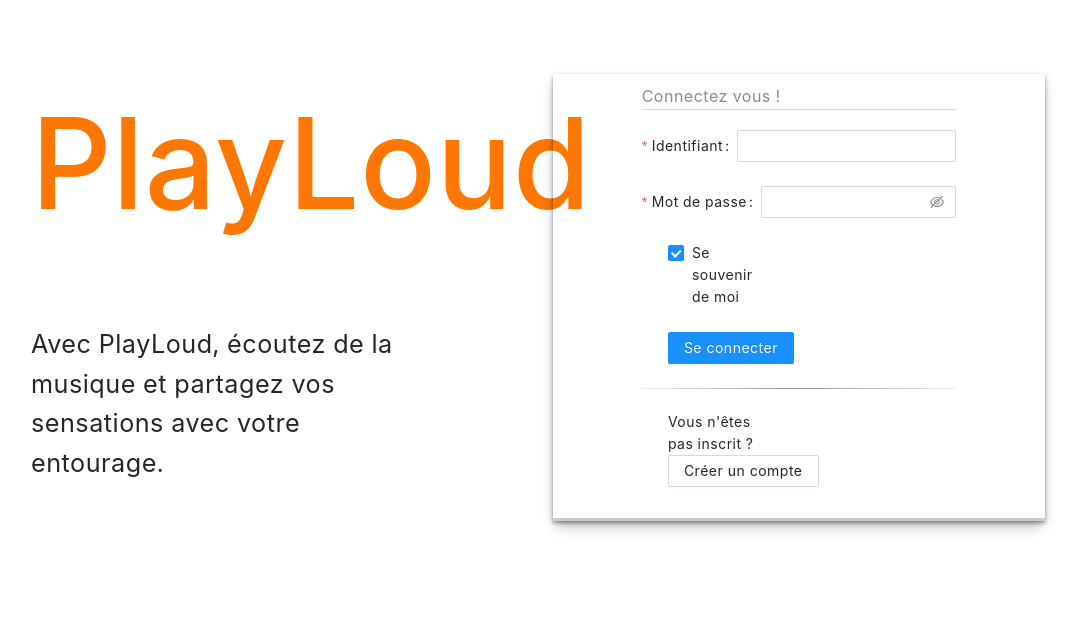
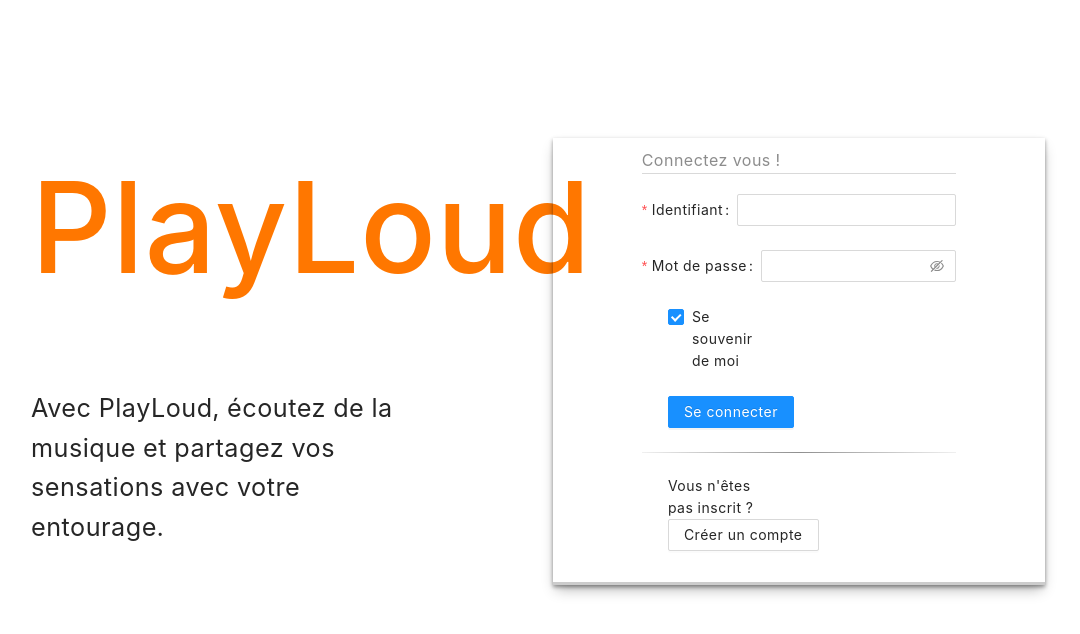
Before and after one commit to gueyemoo/social-network-frontend, a React (Create React App) app: page / in a window 1280 px wide. Shown: the top 634 px of the page, without its empty margins (97-1177 px from the left). Built offline with nearby package versions, Linux system fonts and the light colour scheme.

Commit message:
Css fix for login page

```diff
--- a/src/App.scss
+++ b/src/App.scss
@@ -48,7 +48,7 @@
 #globale {
   width:80%;
   margin: auto;
-  padding-top: 5%;
+  padding-top: 10%;
 }
 
 #divForm {
```
